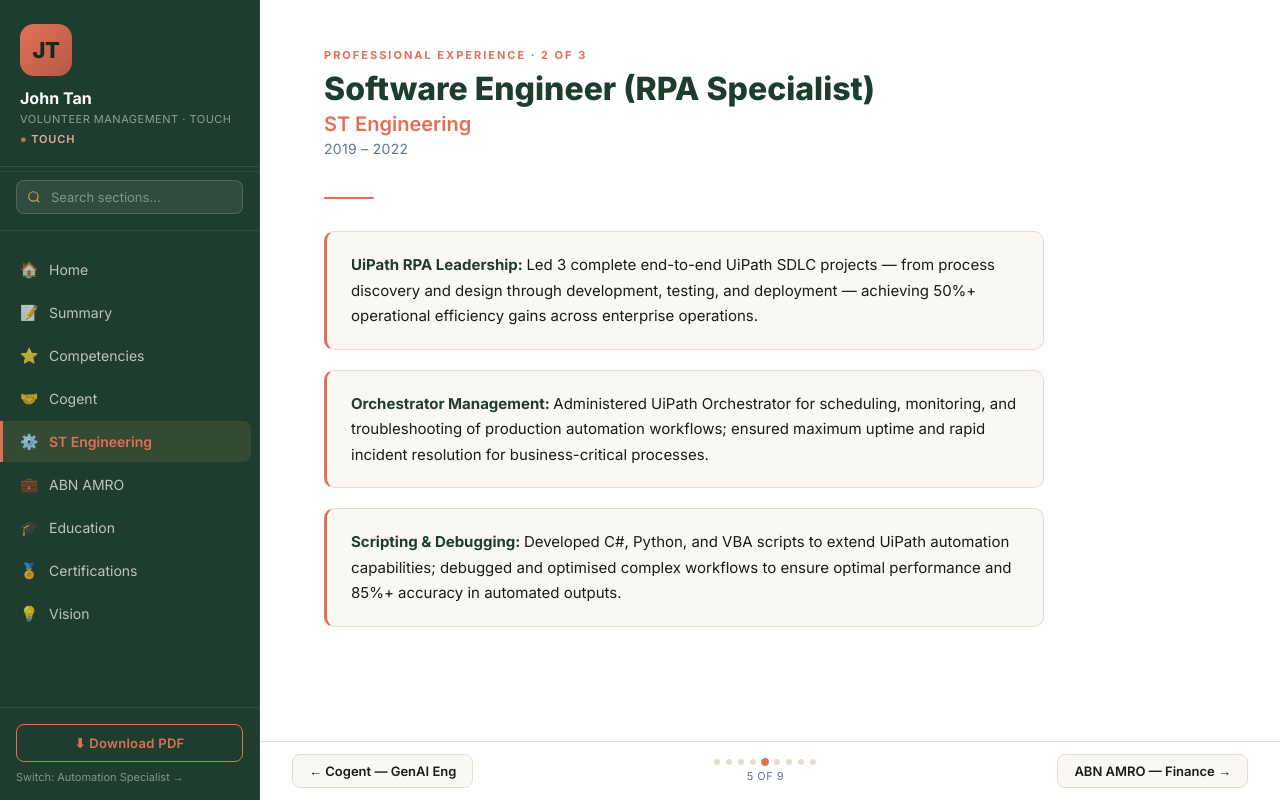
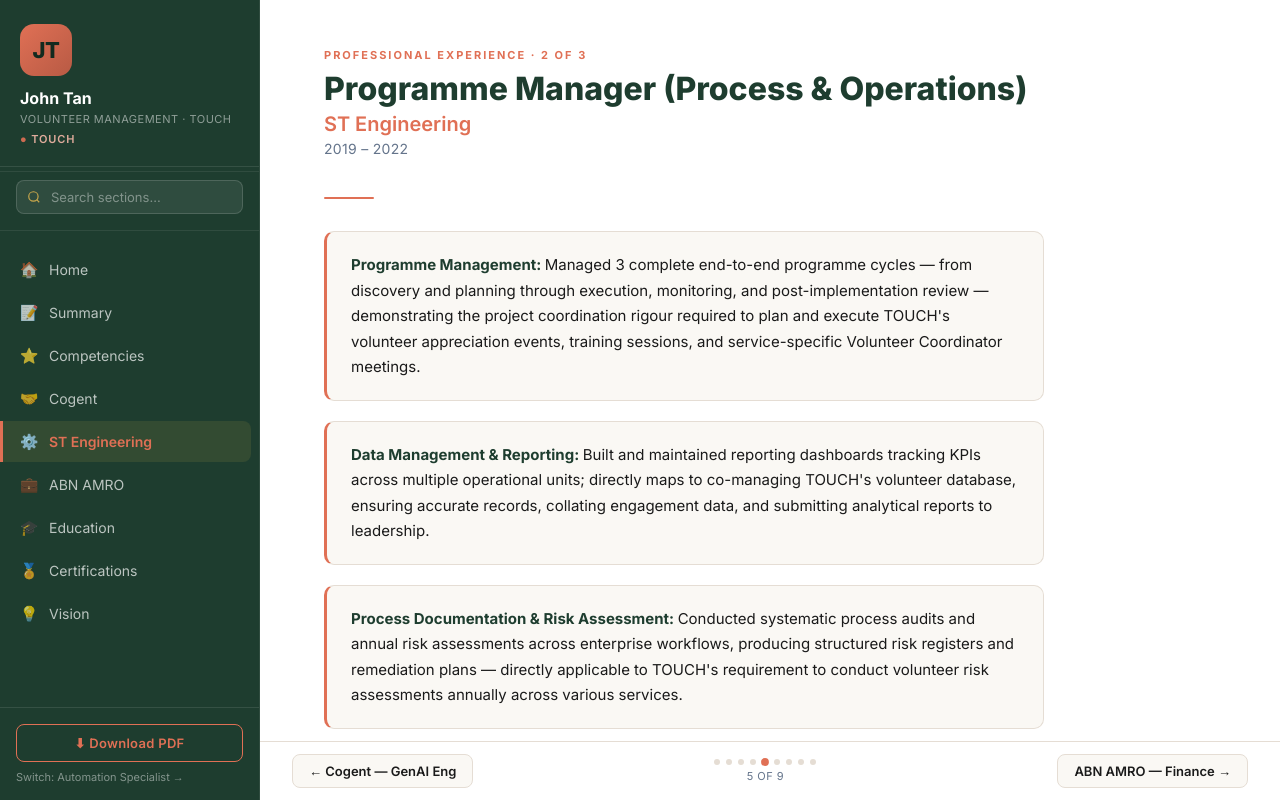
Before and after one commit to JohnTan38/john-tan-lbsa, a Next.js app: page /experience/st-engineering in a window 1280 px wide. Built offline with nearby package versions, Linux system fonts and the light colour scheme.

Commit message:
feat: make experience route pages role-aware

```diff
--- a/src/app/experience/st-engineering/page.tsx
+++ b/src/app/experience/st-engineering/page.tsx
@@ -1,7 +1,9 @@
+'use client'
+
 import ExperiencePage from '@/components/pages/ExperiencePage'
-import { resume } from '@/data/resume'
+import { useRole } from '@/lib/roleContext'
 
-export default function StEngineeringPage() {
-  const total = resume.experience.length
-  return <ExperiencePage entry={resume.experience[1]} index={2} total={total} />
+export default function STEngineeringPage() {
+  const { resumeData } = useRole()
+  return <ExperiencePage entry={resumeData.experience[1]} index={2} total={resumeData.experience.length} />
 }
```
Also changed, not shown: src/app/experience/abnamro/page.tsx (+6 -4 lines), src/app/experience/cogent/page.tsx (+5 -3 lines).
